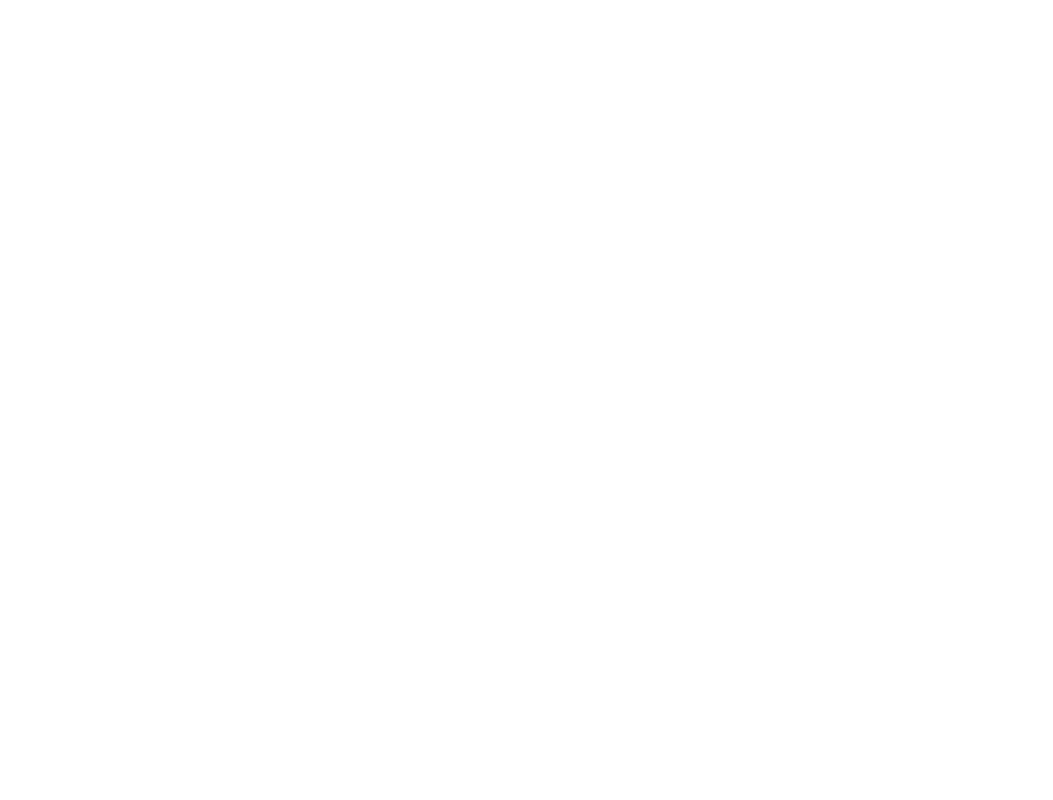
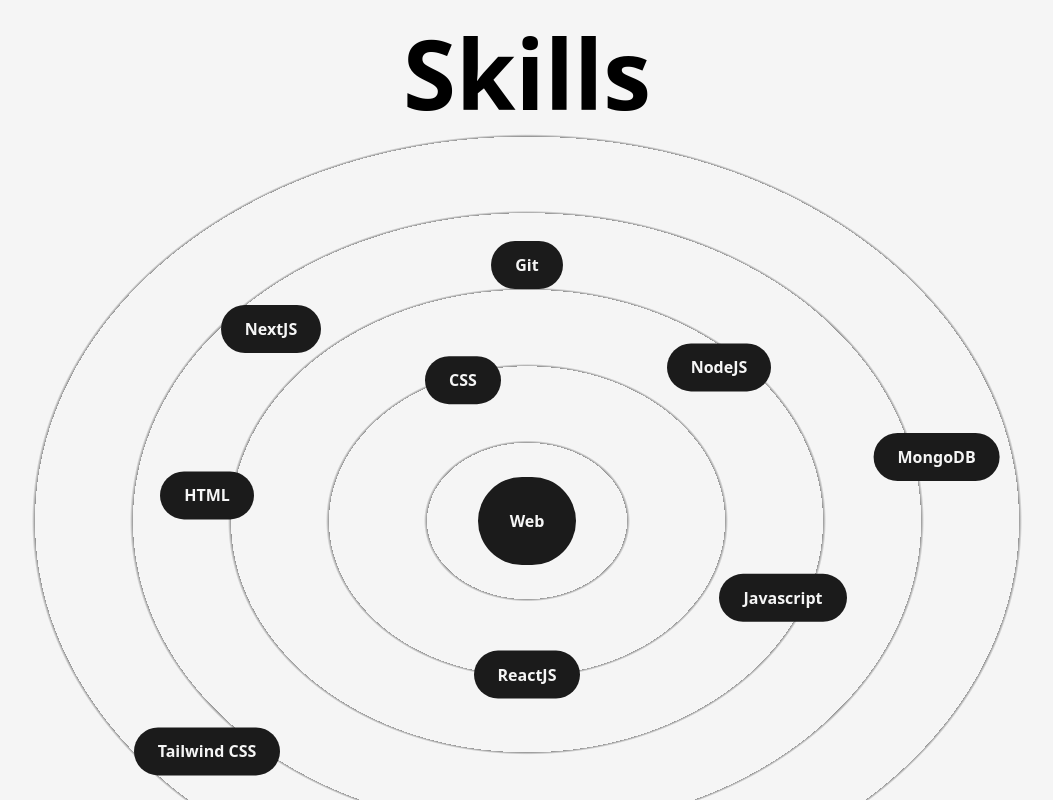
Before and after one commit to amerv97/Next.js-amervarajic-portfolio, a Next.js app in the folder Next.js-Developer-Portfolio-Starter-Code-main/: page /about in a window 1280 px wide. Shown: the part 1020-1820 px from the top of the page, without its empty margins (113-1166 px from the left). Before the commit the page ends 1015 px from the top, so only its background shows below. Built offline with nearby package versions, Linux system fonts and the light colour scheme.

Commit message:
Skills component finished, circle with skills

```diff
--- /dev/null
+++ b/Next.js-Developer-Portfolio-Starter-Code-main/src/components/Skills.js
@@ -0,0 +1,45 @@
+import React from "react";
+
+import { motion } from "framer-motion";
+
+const Skill = ({ name, x, y }) => {
+  return (
+    <motion.div
+      className="flex items-center justify-center rounded-full font-semibold bg-dark text-light py-3 px-6 shadow-dark cursor-pointer absolute"
+      whileHover={{ scale: 1.05 }}
+      initial={{ x: 0, y: 0 }}
+      whileInView={{ x: x, y: y }}
+      transition={{ duration: 1.5 }}
+      viewport={{once:true}}
+    >
+      {name}
+    </motion.div>
+  );
+};
+
+const Skills = () => {
+  return (
+    <>
+      <h2 className="font-bold text-8xl mt-64 text-center w-full">Skills</h2>
+      <div className="w-full h-screen relative flex items-center justify-center rounded-full bg-circularLight ">
+        <motion.div
+          className="flex items-center justify-center rounded-full font-semibold bg-dark text-light p-8 shadow-dark cursor-pointer"
+          whileHover={{ scale: 1.05 }}
+        >
+          Web
+        </motion.div>
+        <Skill name="HTML" x="-25vw" y="-2vw" />
+        <Skill name="CSS" x="-5vw" y="-11vw" />
+        <Skill name="Javascript" x="20vw" y="6vw" />
+        <Skill name="ReactJS" x="0vw" y="12vw" />
+        <Skill name="NextJS" x="-20vw" y="-15vw" />
+        <Skill name="NodeJS" x="15vw" y="-12vw" />
+        <Skill name="MongoDB" x="32vw" y="-5vw" />
+        <Skill name="Tailwind CSS" x="-25vw" y="18vw" />
+        <Skill name="Git" x="0vw" y="-20vw" />
+      </div>
+    </>
+  );
+};
+
+export default Skills;
--- a/Next.js-Developer-Portfolio-Starter-Code-main/src/pages/about.js
+++ b/Next.js-Developer-Portfolio-Starter-Code-main/src/pages/about.js
@@ -1,6 +1,7 @@
 import AnimatedText from "@/components/AnimatedText";
 import Layout from "@/components/Layout";
 import profilePic from "../../public/images/profile/DSC_0505.JPG";
+import Skills from "@/components/Skills";
 
 import Head from "next/head";
 import Image from "next/image";
@@ -105,6 +106,9 @@ const about = () => {
               </div>
             </div>
           </div>
+
+
+          <Skills/>
         </Layout>
       </main>
     </>
--- a/Next.js-Developer-Portfolio-Starter-Code-main/tailwind.config.js
+++ b/Next.js-Developer-Portfolio-Starter-Code-main/tailwind.config.js
@@ -20,6 +20,9 @@ module.exports = {
       },
       animation: {
         "spin-slow" : "spin 8s linear infinite",
+      },
+      backgroundImage: {
+        circularLight: 'repeating-radial-gradient(rgba(0,0,0,0.4) 2px,#f5f5f5 5px,#f5f5f5 100px);'
       }
     },
     plugins: [],
```
